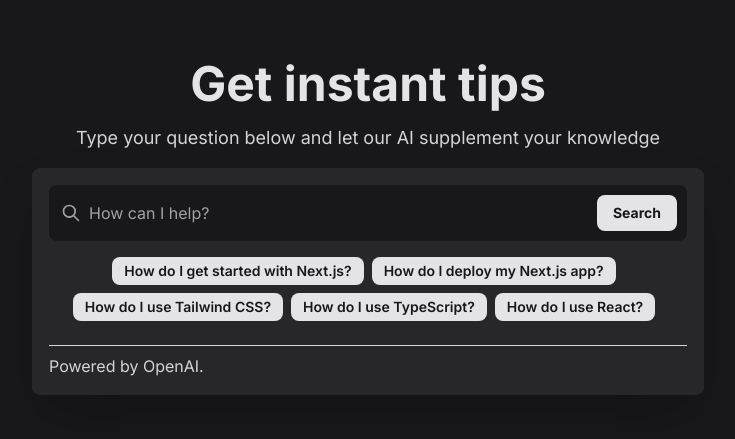
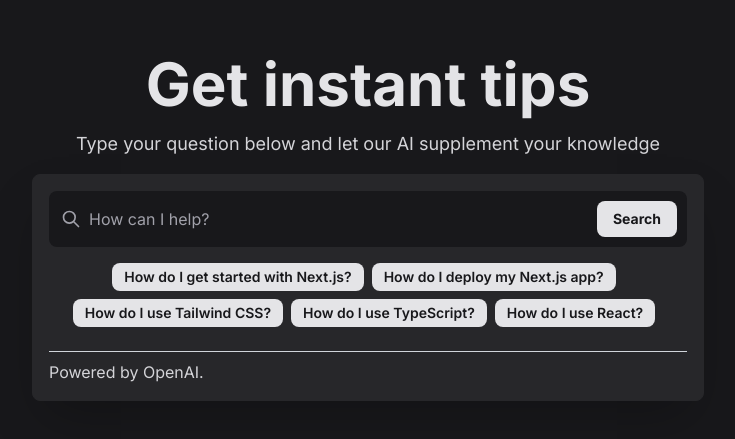
Before and after one commit to igorxmath/openai-tools, a Next.js app: page / in a window 1280 px wide. Shown: the part 173-612 px from the top of the page, without its empty margins (272-1007 px from the left). Built offline with nearby package versions, Linux system fonts and the light colour scheme.

Commit message:
Removed all any types

```diff
--- a/src/app/page.tsx
+++ b/src/app/page.tsx
@@ -11,6 +11,13 @@ const suggestions = [
   'How do I use TypeScript?',
   'How do I use React?',
 ]
+
+export interface CodeProps {
+  inline?: boolean
+  className?: string
+  children: React.ReactNode
+  [key: string]: unknown
+}
 
 export default function SearchCard() {
   const [search, setSearch] = useState<string>('')
@@ -71,11 +78,11 @@ export default function SearchCard() {
 
   return (
     <div className='flex min-h-screen flex-col items-center justify-center px-4 sm:px-6 lg:px-8'>
-      <h1 className='mb-4 text-3xl font-bold sm:text-5xl'>Get instant tips</h1>
+      <h1 className='mt-4 mb-4 text-4xl font-bold sm:text-6xl'>Get instant tips</h1>
       <p className='mb-4 text-center text-base text-zinc-300 sm:text-lg'>
         Type your question below and let our AI supplement your knowledge
       </p>
-      <div className='w-full max-w-2xl rounded-lg border border-zinc-800 bg-zinc-800 p-4 shadow-2xl'>
+      <div className='mb-4 w-full max-w-2xl rounded-lg border border-zinc-800 bg-zinc-800 p-4 shadow-2xl'>
         <div className='relative mb-4'>
           <div className='pointer-events-none absolute inset-y-0 left-0 flex items-center pl-3'>
             <svg
@@ -144,8 +151,7 @@ export default function SearchCard() {
             <div className='prose dark:prose-invert'>
               <ReactMarkdown
                 components={{
-                  // eslint-disable-next-line @typescript-eslint/no-explicit-any
-                  code({ inline, className, children, ...props }: any) {
+                  code({ inline, className, children, ...props }: CodeProps) {
                     const match = /language-(\w+)/.exec(className || '')
                     return !inline && match ? (
                       <SyntaxHighlighter
```
